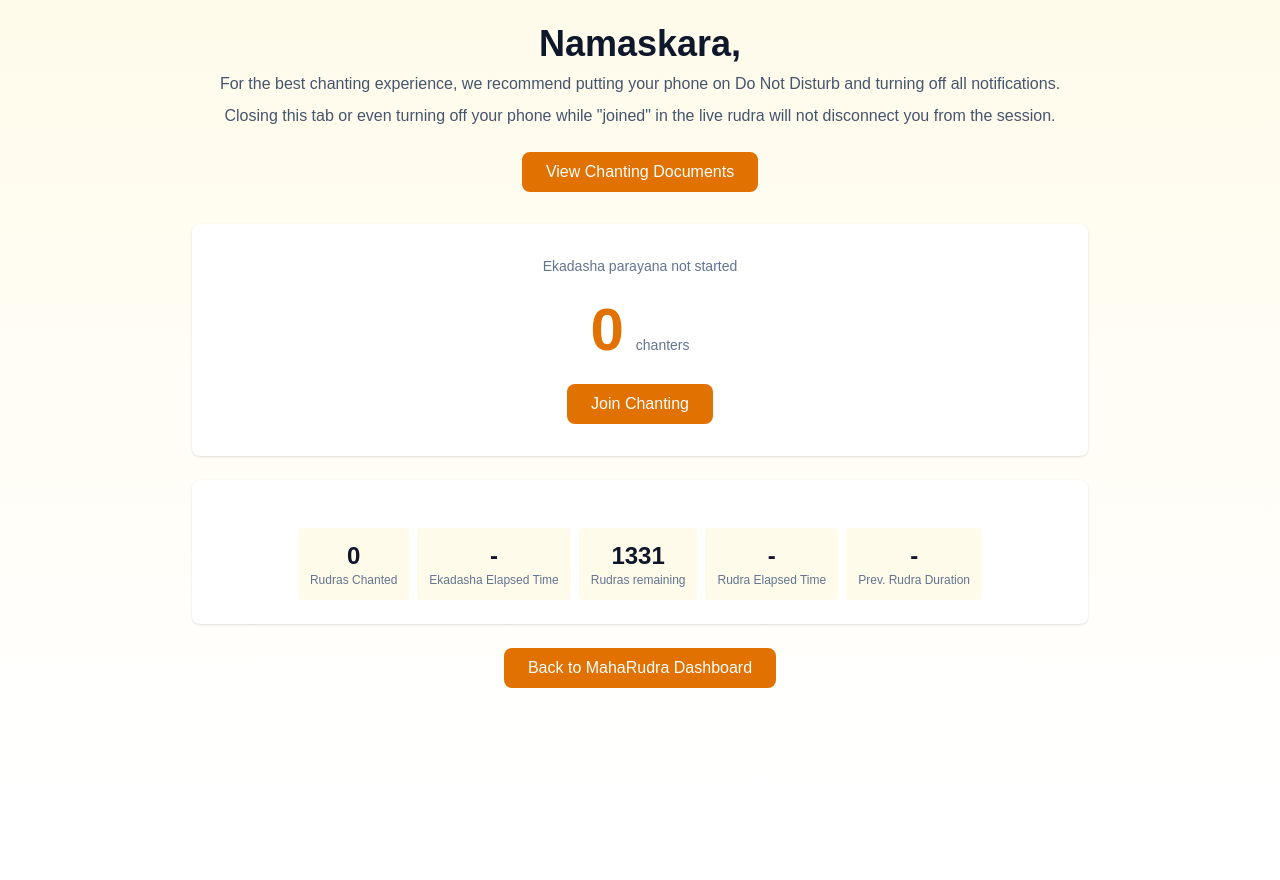
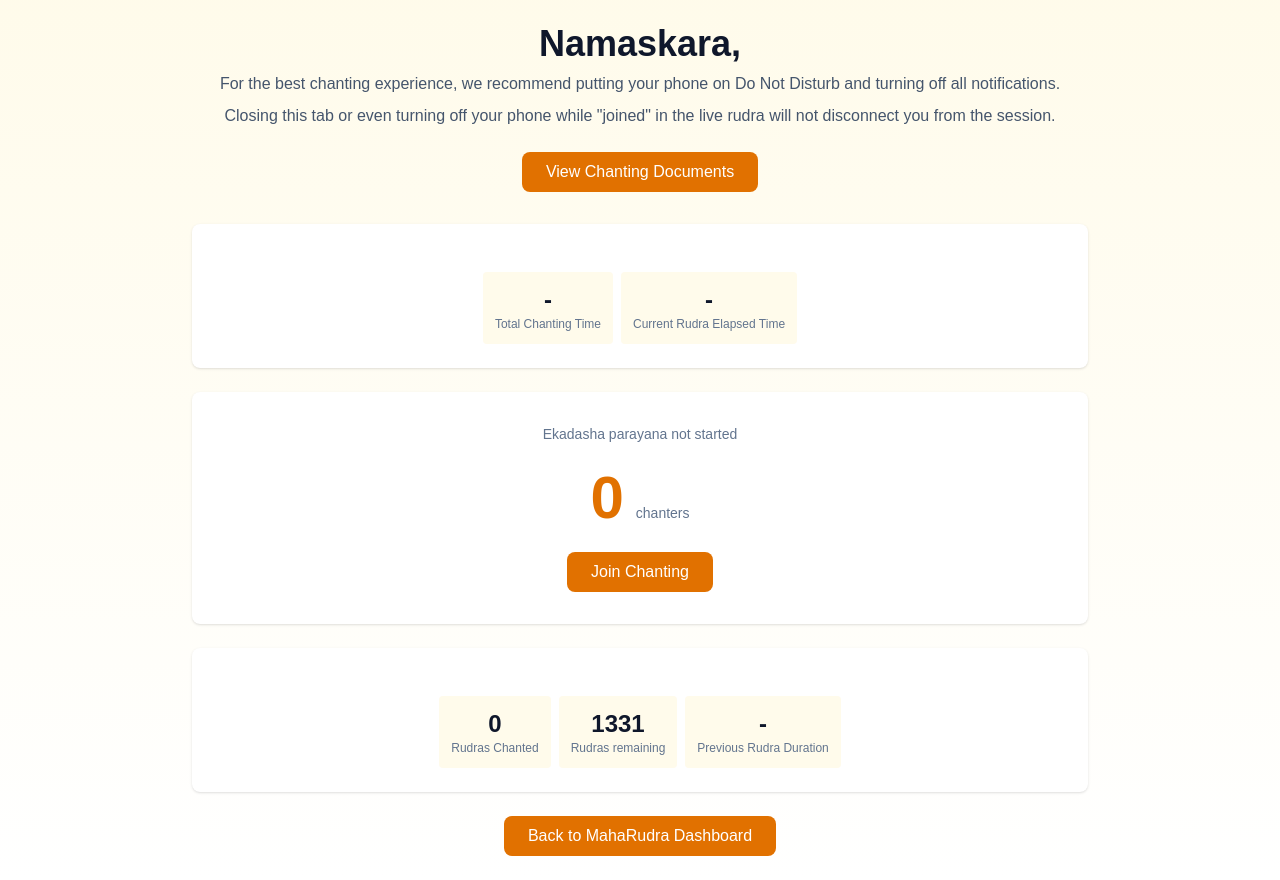
Before and after one commit to Vipra-Vrinda/maharudradfw, a Next.js app: page /maharudradfw/livecount in a window 1280 px wide. Before the commit the page ends 800 px from the top, so only its background shows below. Built offline with nearby package versions, Linux system fonts and the light colour scheme; no server answers; the database is empty; sample sign-in values are in the browser's storage.

Commit message:
more dashboard tweaks and schedule

```diff
--- a/src/app/livecount/page.jsx
+++ b/src/app/livecount/page.jsx
@@ -16,6 +16,7 @@ export default function LiveCountPage() {
   const [chanterCountLoading, setChanterCountLoading] = useState(true);
   const [rudraCountLoading, setRudraCountLoading] = useState(true);
   const [ekadashaStart, setEkadashaStart] = useState(0);
+  const [chantingTime, setChantingTime] = useState(0);
   const [rudraStart, setRudraStart] = useState(0);
   const [rudraPrevDuration, setRudraPrevDuration] = useState(0);
   const [joined, setJoined] = useState(false);
@@ -52,6 +53,7 @@ export default function LiveCountPage() {
     const ekadashaRef = ref(db, "timestamps/ekadashaStart");
     const rudraTimeRef = ref(db, "timestamps/rudraStart");
     const rudraPrevDurationRef = ref(db, "previousRudraDuration");
+    const chantingTimeRef = ref(db, "chantingTime");
 
 
     // Listen for changes
@@ -71,6 +73,10 @@ export default function LiveCountPage() {
 
     const unsubscribeEkadasha = onValue(ekadashaRef, (snapshot) => {
       setEkadashaStart(snapshot.val() || 0);
+    });
+
+    const unsubscribeChantingTime = onValue(chantingTimeRef, (snapshot) => {
+      setChantingTime(snapshot.val() || 0);
     });
 
     const unsubscribeRudraStart = onValue(rudraTimeRef, (snapshot) => {
@@ -106,15 +112,21 @@ export default function LiveCountPage() {
     };
   }, [user]);
 
-  function ekadashaElapsedTime() {
-    const diff = Date.now() - ekadashaStart;
+  function elapsedTime() {
+    let diff = 0;
+    if (ekadashaStart) {
+      diff += Date.now() - ekadashaStart;
+    }
+    if (chantingTime) {
+      diff += chantingTime;
+    }
     const secs = Math.floor(diff / 1000);
     const hours = Math.floor((secs % (24 * 3600)) / 3600);
     const minutes = Math.floor((secs % 3600) / 60);
     const seconds = secs % 60;
     return { hours, minutes, seconds };
   }
-  const et = ekadashaElapsedTime();
+  const et = elapsedTime();
 
   function rudraElapsedTime() {
     const diff = Date.now() - rudraStart;
@@ -216,11 +228,20 @@ export default function LiveCountPage() {
     /* TODO: fix race conditions */
     if (!MASTER_UIDS.includes(user.uid) || chantingInProgress) return;
 
-    const ekadashaStartRef = ref(db, "timestamps/ekadashaStart");
-    const rudraStartRef = ref(db, "timestamps/rudraStart");
+    const parentRef = ref(db);
     try {
-      await set(ekadashaStartRef, 0);
-      await set(rudraStartRef, 0);
+      await runTransaction(parentRef, (root) => {
+        if (!root) {
+          return root;
+        }
+
+        if (!root.chanting && root.timestamps.ekadashaStart) {
+          root.chantingTime += Date.now() - root.timestamps.ekadashaStart;
+          root.timestamps.ekadashaStart = 0;
+          root.timestamps.rudraStart = 0;
+        }
+        return root;
+      })
     } catch (err) {
       console.error("Failed to start chanting", err);
     }
@@ -246,6 +267,20 @@ export default function LiveCountPage() {
             View Chanting Documents
           </a>
         </header>
+
+        <section className="bg-white bg-center rounded-lg shadow p-6">
+          <div className="mt-6 flex justify-center gap-2">
+            <div className="p-3 bg-amber-50 rounded text-center">
+              <div className="text-2xl font-semibold">{ekadashaStart || chantingTime ? `${String(et.hours).padStart(2, "0")}:${String(et.minutes).padStart(2, "0")}:${String(et.seconds).padStart(2, "0")}` : "-"}</div>
+              <div className="text-xs text-slate-500">Total Chanting Time</div>
+            </div>
+            <div className="p-3 bg-amber-50 rounded text-center">
+              <div className="text-2xl font-semibold">{rudraStart ? `${String(rt.minutes).padStart(2, "0")}:${String(rt.seconds).padStart(2, "0")}` : "-"}</div>
+              <div className="text-xs text-slate-500">Current Rudra Elapsed Time</div>
+            </div>
+          </div>
+        </section>
+        <br style={{ marginBottom: 8 }} />
 
         <section className="bg-white rounded-lg shadow p-8 text-center">
           <div className="text-sm text-slate-500">{!ekadashaStart ? "Ekadasha parayana not started" : chantingInProgress ? "Chanting Namaka" : "Chanting Chamaka"}</div>
@@ -277,20 +312,12 @@ export default function LiveCountPage() {
               <div className="text-xs text-slate-500">Rudras Chanted</div>
             </div>
             <div className="p-3 bg-amber-50 rounded text-center">
-              <div className="text-2xl font-semibold">{ekadashaStart ? `${String(et.hours).padStart(2, "0")}:${String(et.minutes).padStart(2, "0")}:${String(et.seconds).padStart(2, "0")}` : "-"}</div>
-              <div className="text-xs text-slate-500">Ekadasha Elapsed Time</div>
-            </div>
-            <div className="p-3 bg-amber-50 rounded text-center">
               <div className="text-2xl font-semibold">{1331 - rudraCount}</div>
               <div className="text-xs text-slate-500">Rudras remaining</div>
             </div>
             <div className="p-3 bg-amber-50 rounded text-center">
-              <div className="text-2xl font-semibold">{rudraStart ? `${String(rt.minutes).padStart(2, "0")}:${String(rt.seconds).padStart(2, "0")}` : "-"}</div>
-              <div className="text-xs text-slate-500">Rudra Elapsed Time</div>
-            </div>
-            <div className="p-3 bg-amber-50 rounded text-center">
               <div className="text-2xl font-semibold">{rudraPrevDuration ? `${String(rd.minutes).padStart(2, "0")}:${String(rd.seconds).padStart(2, "0")}` : "-"}</div>
-              <div className="text-xs text-slate-500">Prev. Rudra Duration</div>
+              <div className="text-xs text-slate-500">Previous Rudra Duration</div>
             </div>
           </div>
         </section>
@@ -312,7 +339,11 @@ export default function LiveCountPage() {
                 Stop Chanting
               </button>
               <button
-                onClick={resetEkadasha}
+                onClick={() => {
+                  if (window.confirm("⚠️ Are you absolutely sure you want to reset this ekadasha?")) {
+                    resetEkadasha();
+                  }
+                }}
                 className="px-6 py-2 rounded-lg font-medium bg-red-600 text-white hover:bg-red-700"
               >
                 Reset Ekadasha
--- a/src/components/MahaRudraEvent.jsx
+++ b/src/components/MahaRudraEvent.jsx
@@ -80,6 +80,31 @@ export default function MahaRudraEvent({
   }, []);
   useBroadcastListener();
 
+  const [japaCount, setJapaCount] = useState(0);
+  useEffect(() => {
+    const fetchCount = () => {
+      fetch("https://docs.google.com/spreadsheets/d/e/2PACX-1vT-GCf93D3maBXXSCzDzaXuGcBKupw0Scr2tbRQfnNAgbY-tFk2dN1m7sh-d_7o07NtCDo0o9NakYhL/pub?gid=0&single=true&output=csv")
+        .then((res) => res.text())
+        .then((csv) => {
+          const rows = csv.split("\n").map(r => r.split(","));
+          const d1 = rows[0][2]; // row 1 (0-based), col D (index 3)
+          if (d1) {
+            setJapaCount(Number(d1));
+          }
+        })
+        .catch((err) => console.error("Error fetching sheet:", err));
+    };
+
+    // initial fetch
+    fetchCount();
+
+    // auto-refresh every 30 seconds
+    const interval = setInterval(fetchCount, 60000);
+
+    // cleanup when component unmounts
+    return () => clearInterval(interval);
+  }, []);
+
   function countdownParts() {
     const diff = Math.max(0, eventDate - now);
     const secs = Math.floor(diff / 1000);
@@ -112,7 +137,7 @@ export default function MahaRudraEvent({
             <a href="#about" className="text-sm hover:underline">About</a>
             <a href="#stream" className="text-sm hover:underline">Stream</a>
             <a href="#schedule" className="text-sm hover:underline">Schedule</a>
-            <a href="#testimonials" className="text-sm hover:underline">Testimonials</a>
+            {/* <a href="#testimonials" className="text-sm hover:underline">Testimonials</a> */}
             {(user != null) && (!loading) ? (
               <a
                 href="/maharudradfw/livecount"
@@ -152,17 +177,17 @@ export default function MahaRudraEvent({
               <a href="#about" className="text-sm hover:underline">About</a>
               <a href="#stream" className="text-sm hover:underline">Stream</a>
               <a href="#schedule" className="text-sm hover:underline">Schedule</a>
-              <a href="#testimonials" className="text-sm hover:underline">Testimonials</a>
+              {/* <a href="#testimonials" className="text-sm hover:underline">Testimonials</a> */}
               {(user != null) && (!loading) ? (
                 <a
-                  href="/livecount"
+                  href="/maharudradfw/livecount"
                   className="inline-block self-start rounded-lg bg-amber-600 text-white px-4 py-2 text-sm font-medium"
                 >
                   Join Live Rudra
                 </a>
               ) : (
                 <a
-                  href="/login"
+                  href="/maharudradfw/login"
                   className="inline-block self-start rounded-lg bg-slate-600 text-white px-4 py-2 text-sm font-medium"
                 >
                   Login
@@ -278,7 +303,7 @@ export default function MahaRudraEvent({
                   <div className="text-xs text-slate-500">Rudras Chanted</div>
                 </div>
                 <div className="p-3 bg-amber-50 rounded text-center">
-                  <div className="text-2xl font-semibold">100,518</div>
+                  <div className="text-2xl font-semibold">{japaCount}</div>
                   <div className="text-xs text-slate-500">Total Gayatri Japa Done</div>
                 </div>
               </div>
@@ -311,7 +336,7 @@ export default function MahaRudraEvent({
           </div>
         </section>
         <br style={{ marginBottom: 8 }} />
-        <section id="testimonials" className="grid grid-cols-1 md:grid-cols-2 gap-4">
+        {/* <section id="testimonials" className="grid grid-cols-1 md:grid-cols-2 gap-4">
           <h2 className="text-xl font-semibold">Testimonials</h2>
           <br style={{ marginBottom: 8 }} />
           {testimonials.map((t, index) => (<div key={index} className={`rounded-lg bg-white p-6 shadow-md text-center
@@ -323,7 +348,7 @@ export default function MahaRudraEvent({
             <p className="italic text-gray-700">"{t.text}"</p>
             <p className="mt-2 text-sm text-slate-500 font-medium">— {t.name}, {t.role}</p>
           </div>))}
-        </section>
+        </section> */}
 
         {/* Footer */}
         <footer className="mt-12 py-8 text-center text-sm text-slate-500">
--- a/src/data/day1_schedule.json
+++ b/src/data/day1_schedule.json
@@ -7,7 +7,7 @@
     { "time": "12:40 PM", "title": "Ruthwik Varuna" },
     { "time": "12:50 PM", "title": "Kalasha Staphane" },
     { "time": "1:00 PM", "title": "Mahanyasa Parayana" },
-    { "time": "2:00 PM", "title": "Volunteer Lunch" },
+    { "time": "2:00 PM", "title": "Lunch" },
     { "time": "2:40 PM", "title": "Rudra Parayana Kartha Vasthra Samarpane" },
     { "time": "3:00 PM", "title": "Guru Vandana" },
     { "time": "3:10 PM", "title": "Maha Sankalpa" },
```
